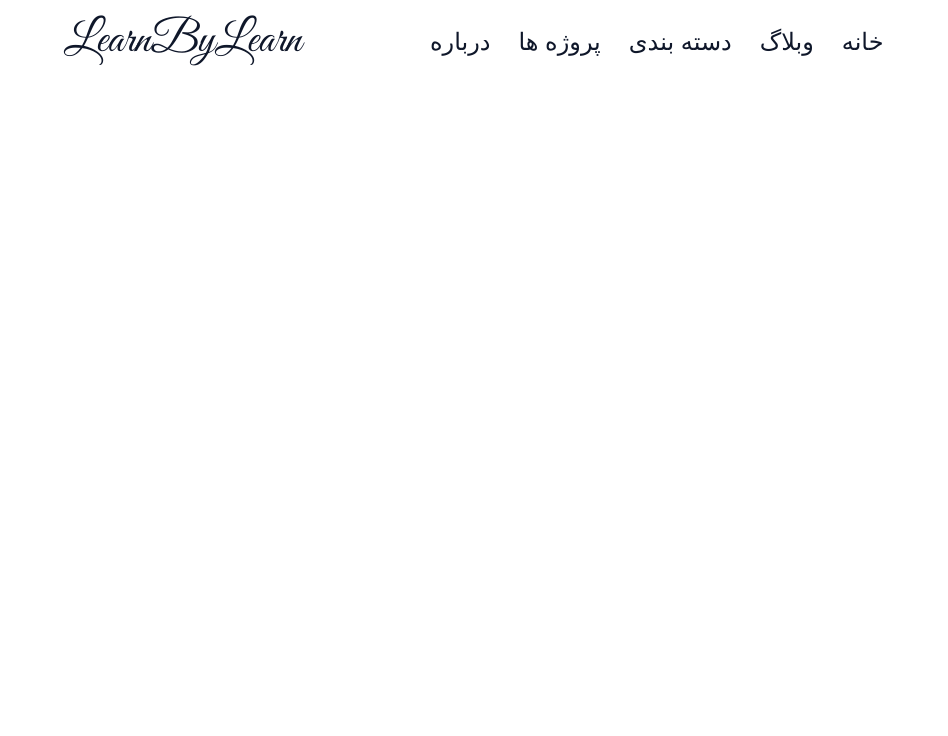
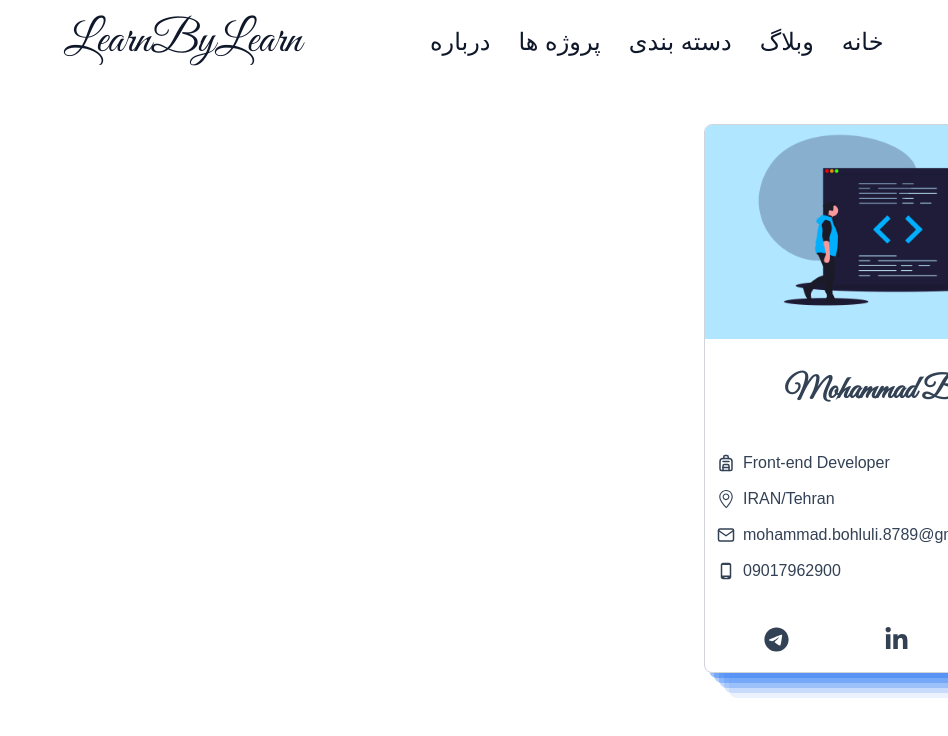
Before and after one commit to MohammadBohluli/learnByLearn-blog, a React (Vite) app in the folder frontend/: page / in a window 1280 px wide. Shown: the top 736 px of the page, without its empty margins (332-1280 px from the left). Built offline with nearby package versions, Linux system fonts and the light colour scheme; a small style sheet from the web is missing.

Commit message:
implement personal cart information

```diff
--- /dev/null
+++ b/frontend/src/components/PersonalCartInfo.tsx
@@ -0,0 +1,54 @@
+import { FaGithub, FaLinkedinIn, FaTelegram } from "react-icons/fa6";
+import { FiMail } from "react-icons/fi";
+import { LuBackpack } from "react-icons/lu";
+import { MdOutlinePhoneAndroid } from "react-icons/md";
+import { SlLocationPin } from "react-icons/sl";
+
+const PersonalCartInfo = () => {
+  const information = [
+    { title: "Front-end Developer", icon: <LuBackpack /> },
+    { title: "IRAN/Tehran", icon: <SlLocationPin /> },
+    { title: "mohammad.bohluli.8789@gmail.com", icon: <FiMail /> },
+    { title: "09017962900", icon: <MdOutlinePhoneAndroid /> },
+  ];
+  return (
+    <div className="personal-cart-shadow border-color-theme max-w-96 overflow-hidden rounded-lg border">
+      <div className="h-auto max-w-full">
+        <img src="/desktop.png" alt="personal" />
+      </div>
+      <div className="flex flex-col items-end p-3">
+        <div className="mx-auto py-4 font-vibes text-[32px] font-bold">
+          <p>Mohammad Bohluli</p>
+        </div>
+
+        <div className="mb-11 mt-5 flex flex-col items-end gap-3">
+          {information.map((item) => (
+            <div
+              key={item.title}
+              className="flex items-center justify-center gap-2"
+            >
+              <p>{item.title}</p>
+              <span className="text-lg">{item.icon}</span>
+            </div>
+          ))}
+        </div>
+
+        <div className="mb-2 flex w-full items-center justify-around">
+          <a href="#" className="text-[25px] hover:text-gray-800">
+            <FaGithub />
+          </a>
+
+          <a href="#" className="text-[25px] hover:text-blue-500">
+            <FaLinkedinIn />
+          </a>
+
+          <a href="#" className="text-[25px] hover:text-blue-500">
+            <FaTelegram />
+          </a>
+        </div>
+      </div>
+    </div>
+  );
+};
+
+export default PersonalCartInfo;
--- a/frontend/src/index.css
+++ b/frontend/src/index.css
@@ -29,4 +29,8 @@
   .border-color-theme {
     @apply border-gray-300 dark:border-slate-800;
   }
+
+  .personal-cart-shadow {
+    @apply shadow-[5px_5px_0_0_rgba(59,130,246,0.5),10px_10px_0_0_rgba(59,130,246,0.4),15px_15px_0_0_rgba(59,130,246,0.3),20px_20px_0_0_rgba(59,130,246,0.2),25px_25px_0_0_rgba(59,130,246,0.1)];
+  }
 }
--- a/frontend/src/layouts/Header.tsx
+++ b/frontend/src/layouts/Header.tsx
@@ -24,8 +24,8 @@ const Header = () => {
 
   return (
     <header
-      className=" flex items-center justify-between text-slate-900
-    dark:text-slate-200"
+      className=" mb-12 flex items-center justify-between
+    text-slate-900 dark:text-slate-200"
     >
       <div className="flex gap-4">
         <div className="flex md:hidden">
--- a/frontend/src/pages/Home.tsx
+++ b/frontend/src/pages/Home.tsx
@@ -1,5 +1,11 @@
+import PersonalCartInfo from "../components/PersonalCartInfo";
+
 const Home = () => {
-  return <div>خانه</div>;
+  return (
+    <>
+      <PersonalCartInfo />
+    </>
+  );
 };
 
 export default Home;
```
Also changed, not shown: frontend/public/desktop.png (renamed from frontend/src/assets/images/Desktop.png).
